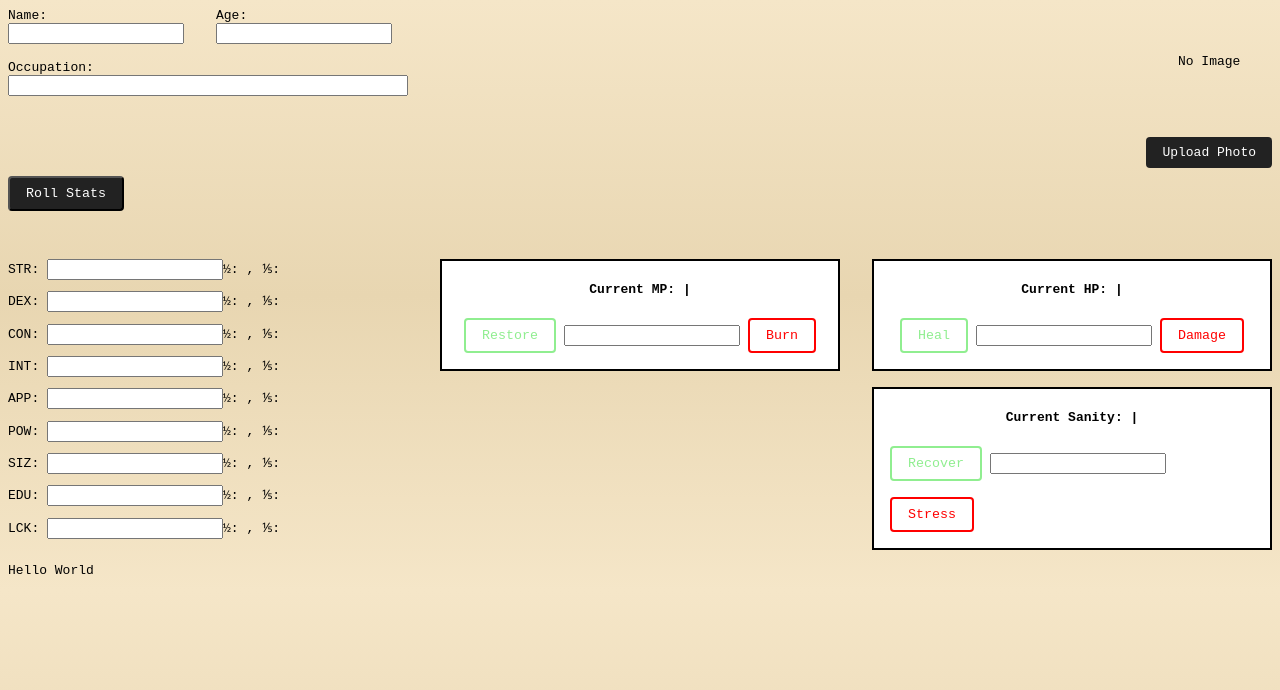
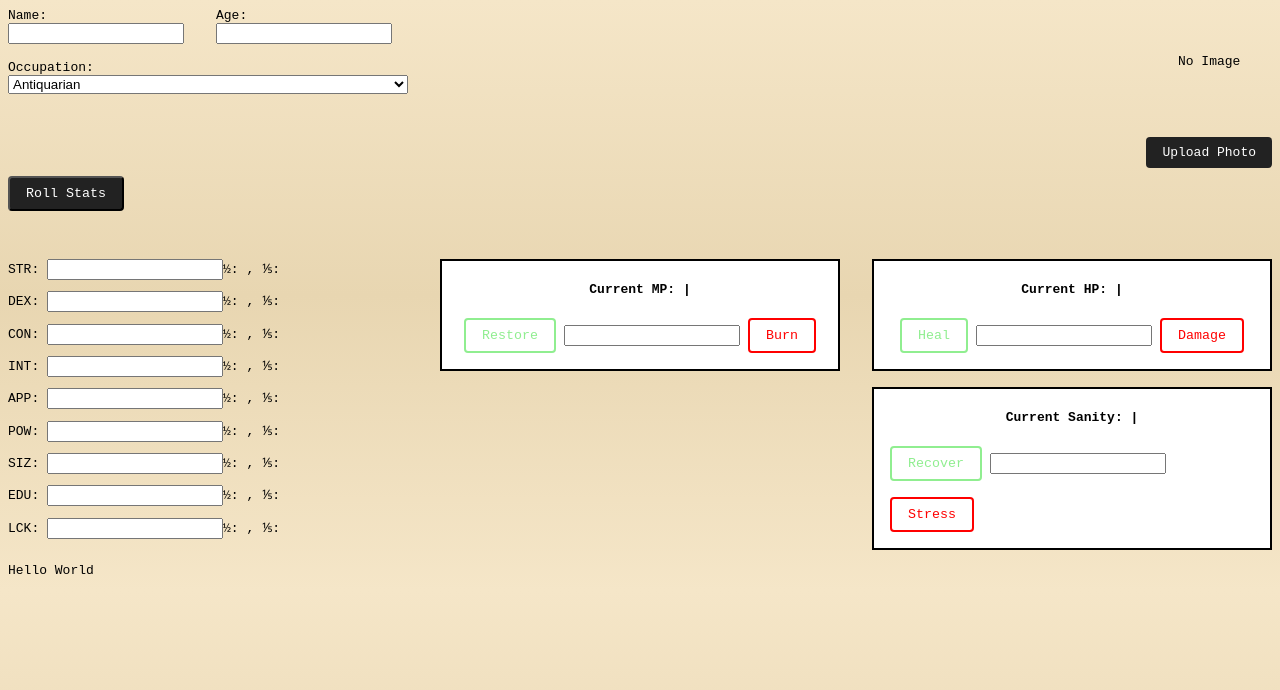
Before and after one commit to JaisungSinghLidder/Call-Of-Cthullu-Character-Sheet-, a React (Vite) app: page / in a window 1280 px wide. Shown: the top 690 px of the page. Built offline with nearby package versions, Linux system fonts and the light colour scheme.

Commit message:
changed occupation into a dropdown box and gave the base game options as longside a custom option as well

```diff
--- a/src/components/CharacterInfo.jsx
+++ b/src/components/CharacterInfo.jsx
@@ -42,11 +42,23 @@ function CharacterInfo() {
         </div>
         <label className="bottom-bar">
           Occupation:
-          <input
-            type="text"
-            value={occupation}
-            onChange={(e) => setOccupation(e.target.value)}
-          />
+          <select id="occupation">
+            <option value="antiquarian">Antiquarian</option>
+            <option value="archaeologist">Archaeologist</option>
+            <option value="author">Author</option>
+            <option value="cat-burglar">Cat Burglar</option>
+            <option value="dilettante">Dilettante</option>
+            <option value="doctor">Doctor of Medicine</option>
+            <option value="explorer">Explorer</option>
+            <option value="investigative-journalist">Investigative Journalist</option>
+            <option value="journalist">Journalist</option>
+            <option value="nurse">Nurse</option>
+            <option value="police-detective">Police Detective</option>
+            <option value="private-investigator">Private Investigator</option>
+            <option value="professor">Professor</option>
+            <option value="soldier">Soldier</option>
+            <option value="custom">Custom</option>
+        </select>
         </label>
       </div>
 
```
